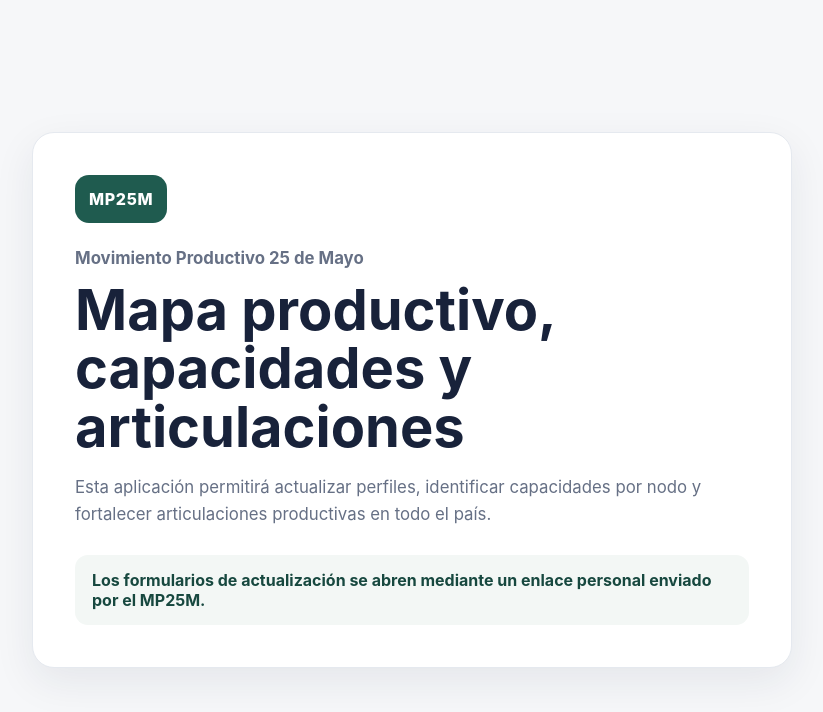
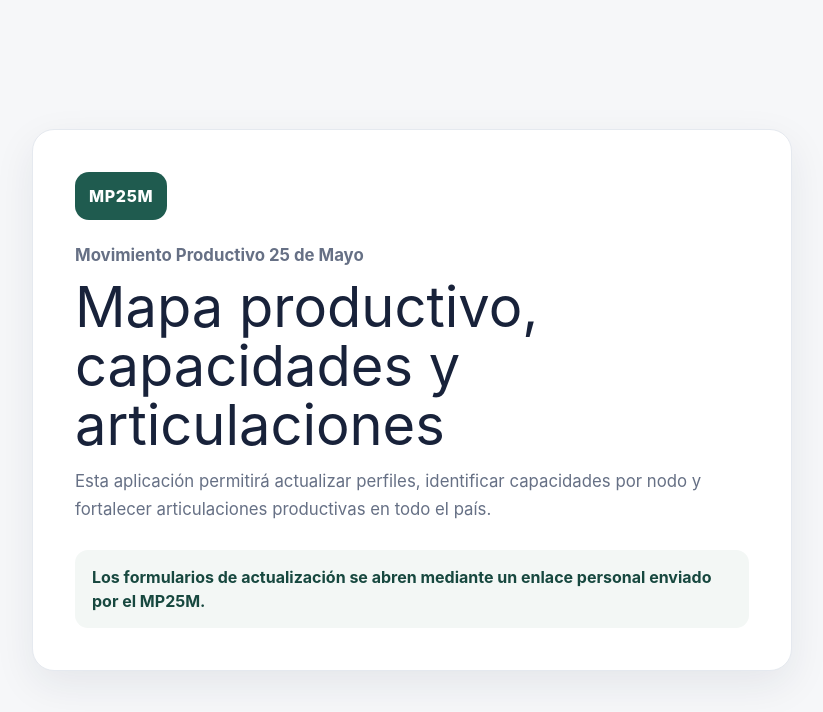
Before and after one commit to JCFAI/mp25m-web, a Next.js app: page / in a window 1280 px wide. Shown: the top 712 px of the page, without its empty margins (228-1051 px from the left). Built offline with nearby package versions, Linux system fonts and the light colour scheme.

Commit message:
Enable Tailwind styling

```diff
--- a/app/globals.css
+++ b/app/globals.css
@@ -1,3 +1,5 @@
+@import "tailwindcss";
+
 :root { --pf-ink:#18223a; --pf-muted:#667085; --pf-line:#dce2ea; --pf-brand:#1f5b4f; --pf-brand-dark:#17483f; --pf-soft:#f3f7f5; --pf-warn:#9a6700; --pf-danger:#b42318; }
 * { box-sizing:border-box; }
 body { margin:0; background:#f6f7f9; color:var(--pf-ink); font-family:Inter,ui-sans-serif,system-ui,-apple-system,BlinkMacSystemFont,"Segoe UI",sans-serif; }
--- a/package.json
+++ b/package.json
@@ -18,10 +18,13 @@
     "react-dom": "19.2.3"
   },
   "devDependencies": {
+    "@tailwindcss/postcss": "^4.3.3",
     "@types/node": "24.10.1",
     "@types/react": "19.2.7",
     "@types/react-dom": "19.2.3",
+    "postcss": "^8.5.26",
     "supabase": "2.115.0",
+    "tailwindcss": "^4.3.3",
     "typescript": "5.9.3"
   }
 }
--- /dev/null
+++ b/postcss.config.mjs
@@ -0,0 +1,5 @@
+export default {
+  plugins: {
+    "@tailwindcss/postcss": {},
+  },
+}
```
Also changed, not shown: 1 other file (tests, documents, lock files or other folders).
